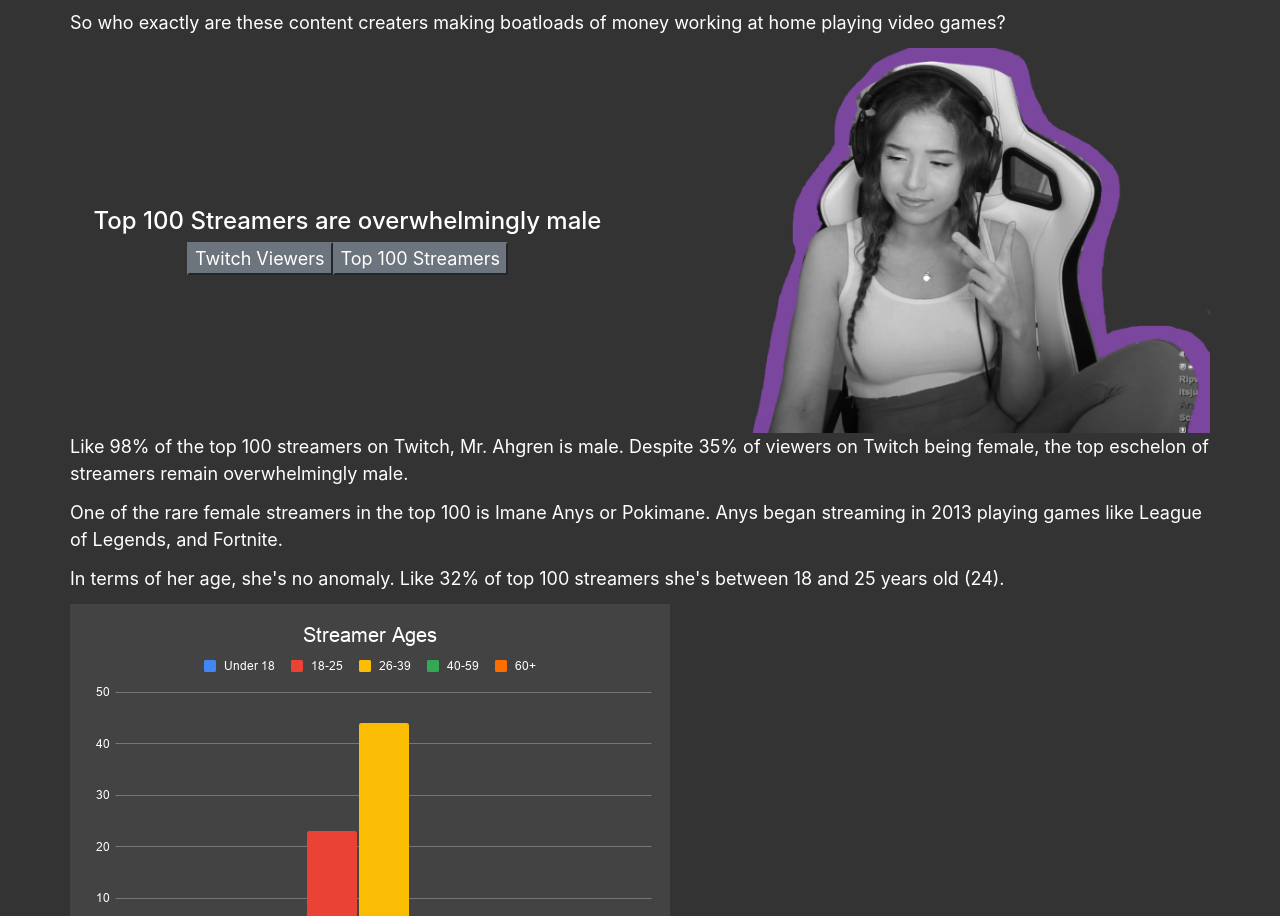
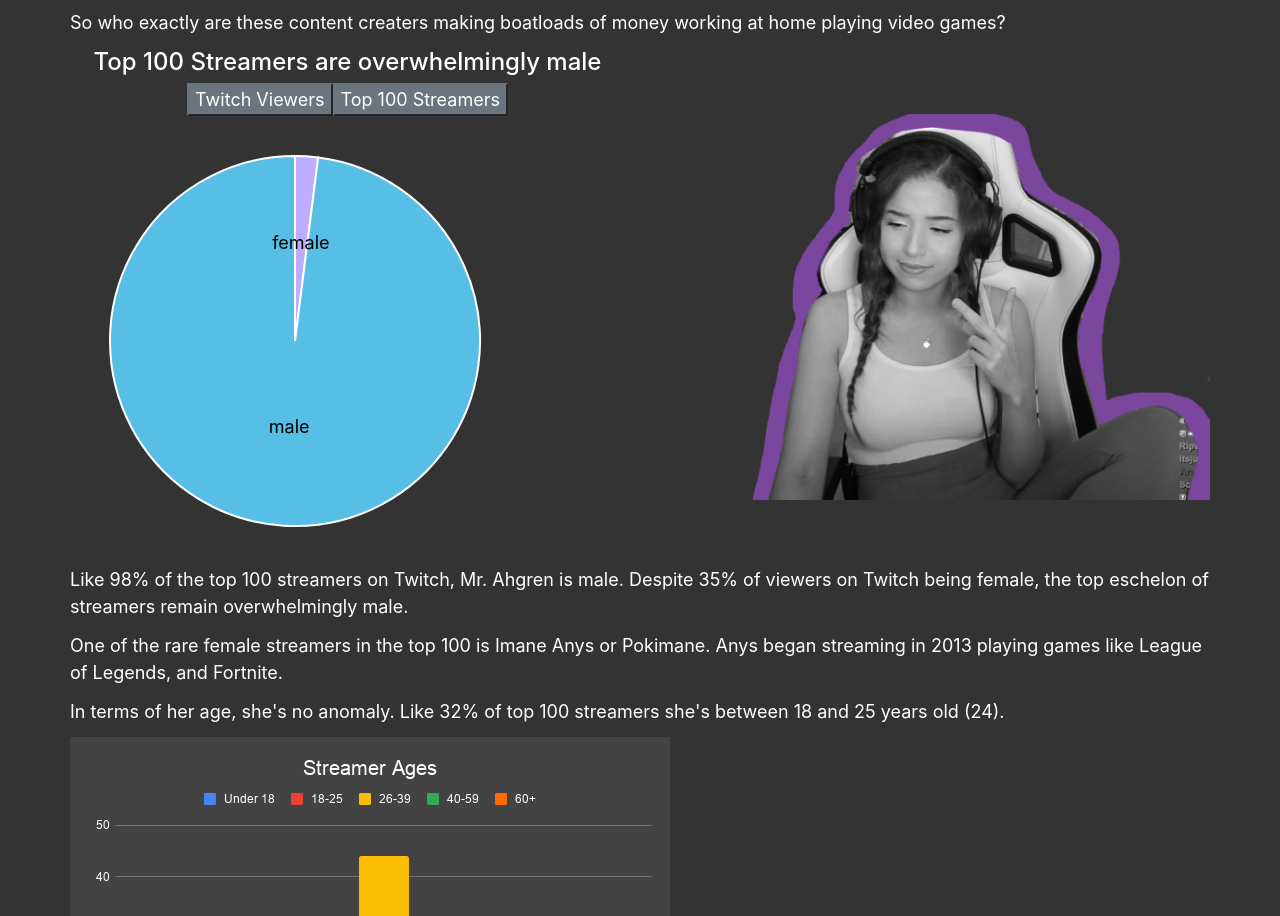
Before and after one commit to matteosandrin/coms4995-data-vis-final-project, a plain HTML site: page index.html in a window 1280 px wide. Shown: the part 1451-2367 px from the top of the page. Drawn offline with nearby package versions, Linux system fonts and the light colour scheme.

Commit message:
fix pie chart

```diff
--- a/index.html
+++ b/index.html
@@ -7,7 +7,6 @@
         <meta name="description" content="">
         <meta name="viewport" content="width=device-width, initial-scale=1">
         <link rel="stylesheet" href="css/index.css">
-        <link rel="stylesheet" href="css/narrative.css">
         <link rel="stylesheet" href="https://stackpath.bootstrapcdn.com/bootstrap/4.2.1/css/bootstrap.min.css" integrity="sha384-GJzZqFGwb1QTTN6wy59ffF1BuGJpLSa9DkKMp0DgiMDm4iYMj70gZWKYbI706tWS" crossorigin="anonymous">
         <link rel="preconnect" href="https://fonts.gstatic.com">
         <link href="https://fonts.googleapis.com/css2?family=Libre+Franklin:wght@100&display=swap" rel="stylesheet">
--- a/js/narrative.js
+++ b/js/narrative.js
@@ -45,9 +45,9 @@ var tabulate = function (data,columns) {
 
   var width = 450
   var height = 450
-  margin = 40
+  var pie_margin = 40
 
-  var radius = Math.min(width, height) / 2 - margin
+  var radius = Math.min(width, height) / 2 - pie_margin
 
   var svg = d3.select("#pie-container")
   .append("svg").attr("width", width)
```
